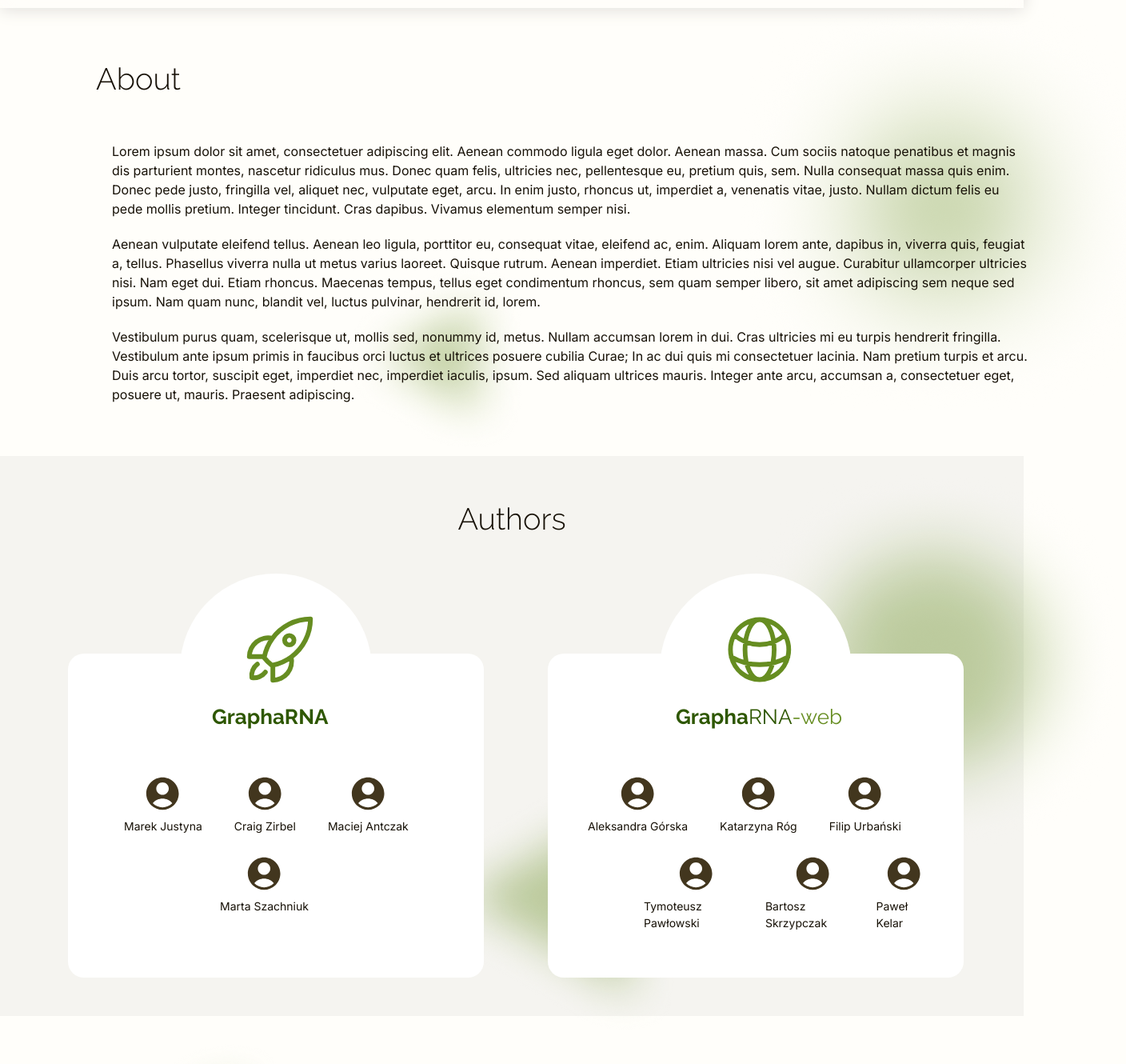
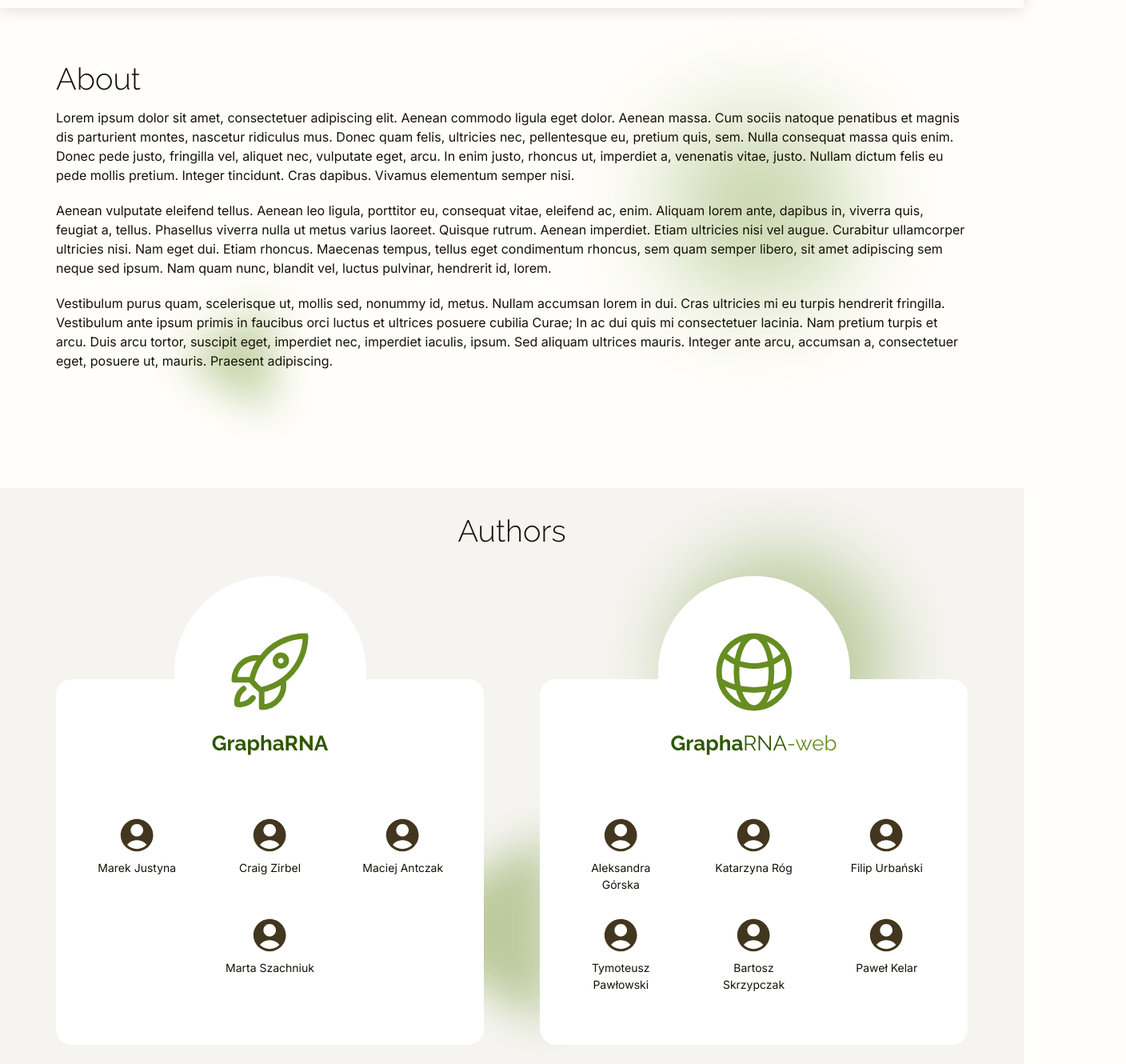
Before and after one commit to GraphaRNA-web/GraphaRNA-web, a Next.js app in the folder frontend/: page /about in a window 1280 px wide. Shown: the part 60-1390 px from the top of the page at 80% size, 1408 px wide, since content can reach past the window. Built offline with nearby package versions, Linux system fonts and the light colour scheme; a web font is replaced by a local one.

Commit message:
Responsywne About Us i Home

```diff
--- a/frontend/app/about/page.tsx
+++ b/frontend/app/about/page.tsx
@@ -2,7 +2,7 @@ import '../styles/about.css';
 
 export default function About(){
     return(
-        <div className='content'>
+        <div className='ap-content'>
             <div className='about'>
                 <div className='about-content'>
                     <p className='about-title'>About</p>
@@ -42,11 +42,12 @@ export default function About(){
                     <img className='circle-mid' src='photos/ap_circle_mid.png'></img>
                     <div className='author-groups'>
                         <div className='authors-profs'>
-                            <div className='authors-circle'></div>
+                            <div className='authors-circle'>
                                 <img className='rocket-icon' src='icons/rocket.svg'></img>
+                            </div>
                             <p className='graphaRNA-text'>GraphaRNA</p>
-                            <div className='authors-rectangle'></div>
-                            <div className='first-row'>
+                            <div className='authors-rectangle'>
+                                <div className='authors-row'>
                                     <div className='author'>
                                         <img src='icons/person.svg'></img>
                                         <p className='name'>Marek Justyna</p>
@@ -60,22 +61,24 @@ export default function About(){
                                         <p className='name'>Maciej Antczak</p>
                                     </div>
                                 </div>
-                            <div className='second-row'>
+                                <div className='authors-row'>
                                     <div className='author'>
                                         <img src='icons/person.svg'></img>
                                         <p className='name'>Marta Szachniuk</p>
                                     </div>
                                 </div>
                             </div>
+                        </div>
                         <div className='authors-students'>
-                            <div className='authors-circle1'></div>
+                            <div className='authors-circle1'>
                                 <img className='web-icon' src='icons/web.svg'></img>
+                            </div>
                             <p className='graphaRNAweb-text'>Grapha
                                 <span className='rna'>RNA</span>
                                 <span className='web'>-web</span>
                             </p>
-                            <div className='authors-rectangle1'></div>
-                            <div className='first-row1'>
+                            <div className='authors-rectangle1'>
+                                <div className='authors-row'>
                                     <div className='author'>
                                         <img src='icons/person.svg'></img>
                                         <p className='name'>Aleksandra Górska</p>
@@ -89,7 +92,7 @@ export default function About(){
                                         <p className='name'>Filip Urbański</p>
                                     </div>
                                 </div>
-                            <div className='second-row1'>
+                                <div className='authors-row'>
                                     <div className='author'>
                                         <img src='icons/person.svg'></img>
                                         <p className='name'>Tymoteusz Pawłowski</p>
@@ -101,6 +104,7 @@ export default function About(){
                                     <div className='author'>
                                         <img src='icons/person.svg'></img>
                                         <p className='name'>Paweł Kelar</p>
+                                    </div>
                                 </div>
                             </div>
                         </div>
--- a/frontend/app/styles/about.css
+++ b/frontend/app/styles/about.css
@@ -1,20 +1,29 @@
-.content{
+.ap-content{
     display: flex;
     flex-direction: column;
     padding-top: 130px;
+    height: 1700px;
+    width: 100%;
+    padding-left: 0px;
+    margin-left: 0px;
 }
 
 .about{
     position: relative;
-    width: 1150px;
-    height: 500px;
-    padding-left: 120px;
+    width: 100%;
+    height: 550px;
+    display: flex;
+    justify-content: center;
+    align-items: flex-start;
 }
 
 .about-content{
-    position: absolute;
-    width: 1150px;
-    height: 500px;
+    display: flex;
+    position: relative;
+    width: 1140px;
+    height: 450px;
+    flex-direction: column;
+    align-items: center;
 }
 
 .about-title{
@@ -22,17 +31,18 @@
     font-family: 'Raleway';
     font-weight: lighter;
     font-size: 38px;
-    padding-bottom: 30px;
+    height: 45px;
+    width: 100%;
 }
 
 
 .about-text {
+    width: 100%;
     position: relative;
     display: flex;
     flex-direction: column;
     gap: 20px;
     top: 20px;
-    left: 20px;
     z-index: 2;
     font-family: 'Inter';
     font-weight: 400;
@@ -44,147 +54,151 @@
     position: absolute;
     z-index: 1;
     top: -70px;
-    left: 800px;
+    left: calc(650px - (1440px - 100vw)*0.2);
 }
 
 .triangle-top{
     position: absolute;
     z-index: 1;
     top: 250px;
-    left: 300px;
+    left: calc(100px - (1440px - 100vw)*0.05);
 }
+
+/* sekcja srodkowa*/
 
 .authors{
     width: 100%;
-    height: 700px;
+    height: 750px;
     background-color: var(--background-darken-5);
+    display: flex;
+    justify-content: center;
+    align-items: flex-start;
 }
 
 .authors-content{
+    padding-top: 50px;
+    width: 1140px;
+    height: 670px;
     display: flex;
     flex-direction: column;
-    gap: 20px;
+    gap: 40px;
+    justify-content: center;
     align-items: center;
+    position: relative;
 }
 
 .authors-title{
-    padding-top: 50px;
+    text-align: center;
+    width: 100%;
+    height: 45px;
     font-family: 'Raleway';
     font-size: 38px;
     font-weight: lighter;
     color: var(--brown-base);
-    padding-bottom: 20px;
 }
 
 .author-groups{
+    height: 585px;
+    width: 100%;
     display: flex;
     flex-direction: row;
     position: relative;
     z-index: 2;
-    gap: 50px;
+    justify-content: space-between;
 }
 
 .triangle-mid{
     position: absolute;
     z-index: 1;
-    top: 1000px;
-    left: 520px;
+    top: 370px;
+    left: 350px;
 }
 
 .circle-mid{
     position: absolute;
     z-index: 1;
-    top: 650px;
-    left: 930px;
+    top: -20px;
+    left: calc(700px - (1440px - 100vw)*0.2);
 }
 
 .authors-profs,
 .authors-students{
     position: relative;
-    width: 500px;
-    height: 500px;
+    width: 535px;
+    height: 585px;
+    display: flex;
+    flex-direction: column;
+    align-items: center;
 }
 
-.authors-rectangle{
+.authors-rectangle,
+.authors-rectangle1{
     background-color: var(--background-lighten-5);
-    width: 520px;
-    height: 405px;
+    width: 535px;
+    height: 457px;
     border-radius: 20px;
     position: absolute;
     z-index: 1;
-    left: 570px;
-    top: 100px;
+    top: 129px;
+    display: flex;
+    flex-direction: column;
+    padding-top: 170px;
+    gap: 30px;
 }
 
-.authors-rectangle1{
-    background-color: var(--background-lighten-5);
-    width: 520px;
-    height: 405px;
-    border-radius: 20px;
-    position: absolute;
-    z-index: 1;
-    left: -580px;
-    top: 100px;
-}
 
-.authors-circle{
-    background-color: var(--background-lighten-5);
-    width: 240px;
-    height: 240px;
-    border-radius: 120px;
-    position: absolute;
-    z-index: 2;
-    left: 110px;
-}
-
+.authors-circle,
 .authors-circle1{
     background-color: var(--background-lighten-5);
     width: 240px;
     height: 240px;
     border-radius: 120px;
-    position: absolute;
+    position: relative;
     z-index: 2;
-    left: 160px;
+    display: flex;
+    flex-direction: column;
+    align-items: center;
+    justify-content: center;
 }
 
 .web-icon{
-    position: absolute;
+    position: relative;
     z-index: 3;
-    width: 100px;
-    height: 100px;
-    left: 235px;
-    top: 45px;
+    width: 120px;
+    height: 120px;
 }
 
 .rocket-icon{
-    position: absolute;
+    position: relative;
     z-index: 3;
-    height: 90px;
-    width: 90px;
-    left: 190px;
-    top: 50px;
+    height: 105px;
+    width: 105px;
 }
 
 .graphaRNA-text{
-    position: absolute;
+    top: -50px;
+    position: relative;
     z-index: 4;
     color: var(--primary2-darken-10);
     font-family: 'Raleway';
     font-size: 26px;
     font-weight: bolder;
-    top: 160px;
-    left: 150px;
+    width: 100%;
+    height: 31px;
+    text-align: center;
 }
 
 .graphaRNAweb-text{
-    position: absolute;
+    top: -50px;
+    position: relative;
     z-index: 4;
     color: var(--primary2-darken-10);
     font-family: 'Raleway';
     font-size: 26px;
     font-weight: bolder;
-    top: 160px;
-    left: 180px;
+    width: 100%;
+    height: 31px;
+    text-align: center;
 }
 
 .rna{
@@ -196,28 +210,19 @@
     color: var(--primary2-base)
 }
 
-.first-row{
+.authors-row{
+    width: 100%;
+    height: 95px;
     display: flex;
     flex-direction: row;
-    gap: 40px;
-    padding-left: 60px;
-    position: absolute;
     z-index: 5;
-    top: 250px;
-    left: -20px;
-}
-
-.second-row{
-    display: flex;
-    flex-direction: row;
-    position: absolute;
-    z-index: 5;
-    top: 350px;
-    padding-left: 160px;
+    justify-content: space-evenly;
 }
 
 .author
 {
+    width: 130px;
+    height: 100%;
     display: flex;
     flex-direction: column;
     align-items: center;
@@ -225,64 +230,124 @@
     font-size: 14px;
     font-family: 'Inter';
     gap: 5px;
+    text-align: center;
 }
 
-.first-row1{
-    display: flex;
-    flex-direction: row;
-    gap: 40px;
-    padding-left: 60px;
-    position: absolute;
-    z-index: 5;
-    top: 250px;
-    left: 10px;
+.name{
+    width: 115px;
 }
 
-.second-row1{
-    display: flex;
-    flex-direction: row;
-    position: absolute;
-    z-index: 5;
-    top: 350px;
-    padding-left: 140px;
-    gap: 20px;
-}
+/* sekcja dolna*/
+
 
 .funds{
     height: 300px;
     width: 100%;
+    display: flex;
+    justify-content: center;
+    align-items: flex-start;
 }
 
 .funds-content{
+    margin-top: 90px;
+    width: 1140px;
+    height: 104px;
     position: relative;
     z-index: 2;
+    display: flex;
+    flex-direction: column;
+    gap: 40px;
 }
 
 .triangle-bottom{
     position: absolute;
     z-index: 1;
-    top: 20px;
-    left: 80px;
+    top: -80px;
+    left: -80px;
 }
 
 .funds-title{
-    position: absolute;
+    width: 100%;
+    height: 45px;
     z-index: 2;
     font-size: 38px;
     color: var(--brown-base);
-    top: 80px;
-    left: 180px;
     font-family: 'Raleway';
     font-weight: lighter;
 }
 
 .funds-text{
-    position: absolute;
+    width: 100%;
+    height: 19px;
     z-index: 2;
     font-size: 16px;
     color: var(--brown-base);
-    top: 170px;
-    left: 180px;
     font-family: 'Inter';
     font-weight: lighter;
 }
+
+@media (max-width: 1160px){
+
+    .ap-content{
+        height: auto;
+    }
+
+    .about{
+        height: calc(550px + (1440px - 100vw)*0.25);
+    }
+
+    .about-content{
+        width: 90vw;
+        height: 100%;
+    }
+
+    .authors{
+        height: 1440px;
+    }
+
+    .authors-content{
+        padding-top: 0px;
+        width: 575px;
+        flex-direction: column;
+        height: 1440px;
+        justify-content: center;
+        align-items: center;
+    }
+
+    .author-groups{
+        flex-direction: column;
+        height: 1200px;
+        align-items: center;
+    }
+
+    .triangle-mid{
+        left: -250px;
+        top: 1000px;
+    }
+
+    .circle-mid{
+        left: calc(400px - (1440px - 100vw)*0.5);
+        top: 200px;
+    }
+
+    .circle-top{
+        left: calc(600px - (1440px - 100vw)*0.7);
+    }
+
+    .triangle-top{
+        top: calc(100px + (1440px - 100vw)*0.4);
+    }
+
+    .funds{
+        height: 400px;
+    }
+
+    .funds-title{
+        padding-left: 20px;
+    }
+
+    .funds-text{
+        padding-left: 20px;
+        margin-top: 100px;
+    }
+}
```
Also changed, not shown: frontend/app/styles/home.css (+12 -11 lines). Lines whose indentation alone changed are shown as unchanged.
